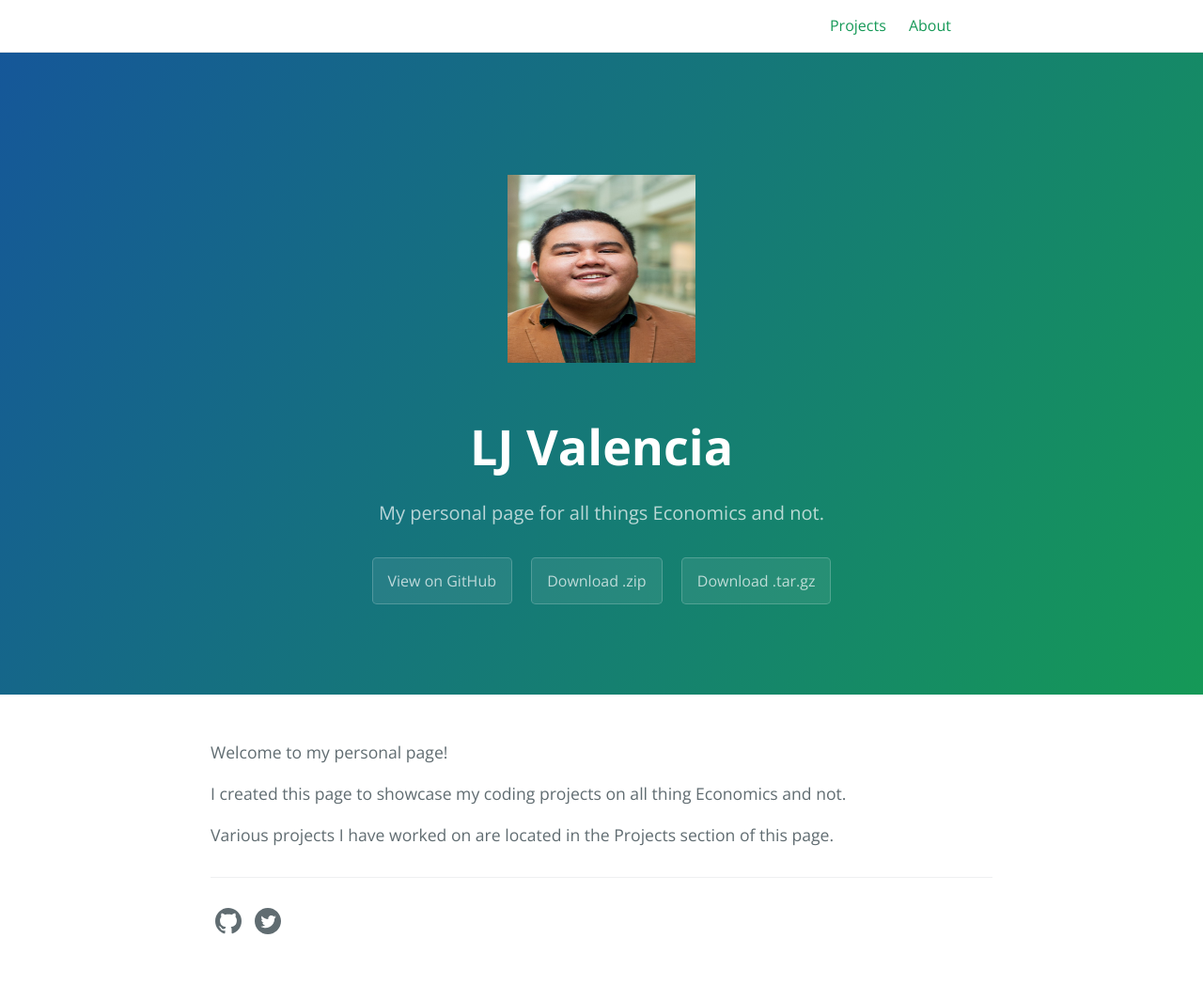
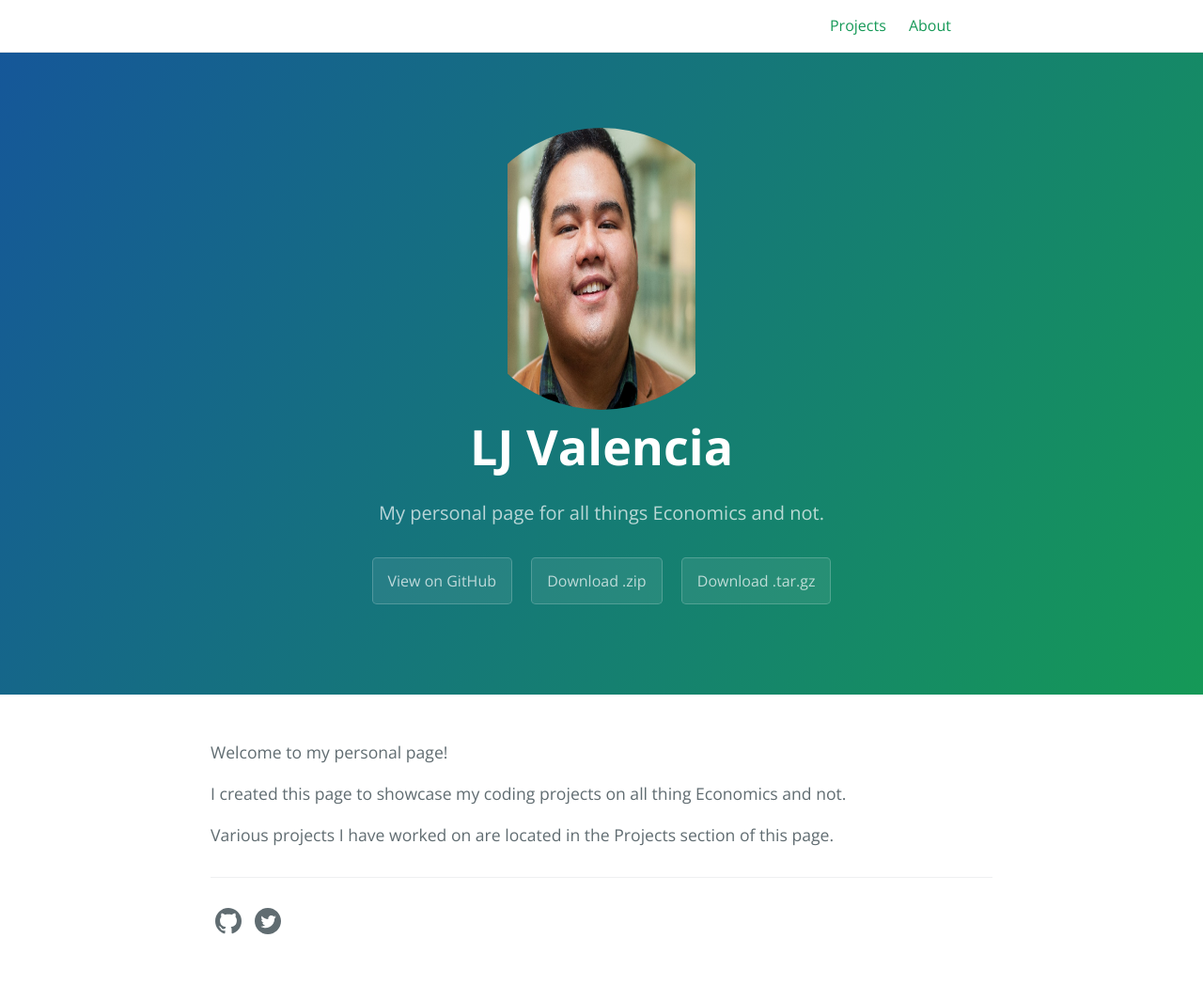
Before and after one commit to lj-valencia/cayman-blog-old-site, a Jekyll site: the page built from index.md, in a window 1280 px wide. Shown: the whole page at 94% size. Built offline with Jekyll 4.4.1, drawn with Linux system fonts in a browser that asks for light colours.

Commit message:
Update style.scss

```diff
--- a/assets/css/style.scss
+++ b/assets/css/style.scss
@@ -10,7 +10,7 @@
   -moz-border-radius: 150px;
   background: url('DSC_8671.jpg') no-repeat;
   background-position: 50% 50%;
-  background-size: 200px 200px;
+  background-size: 200px 500px;
   margin: auto;
   }
 
```
